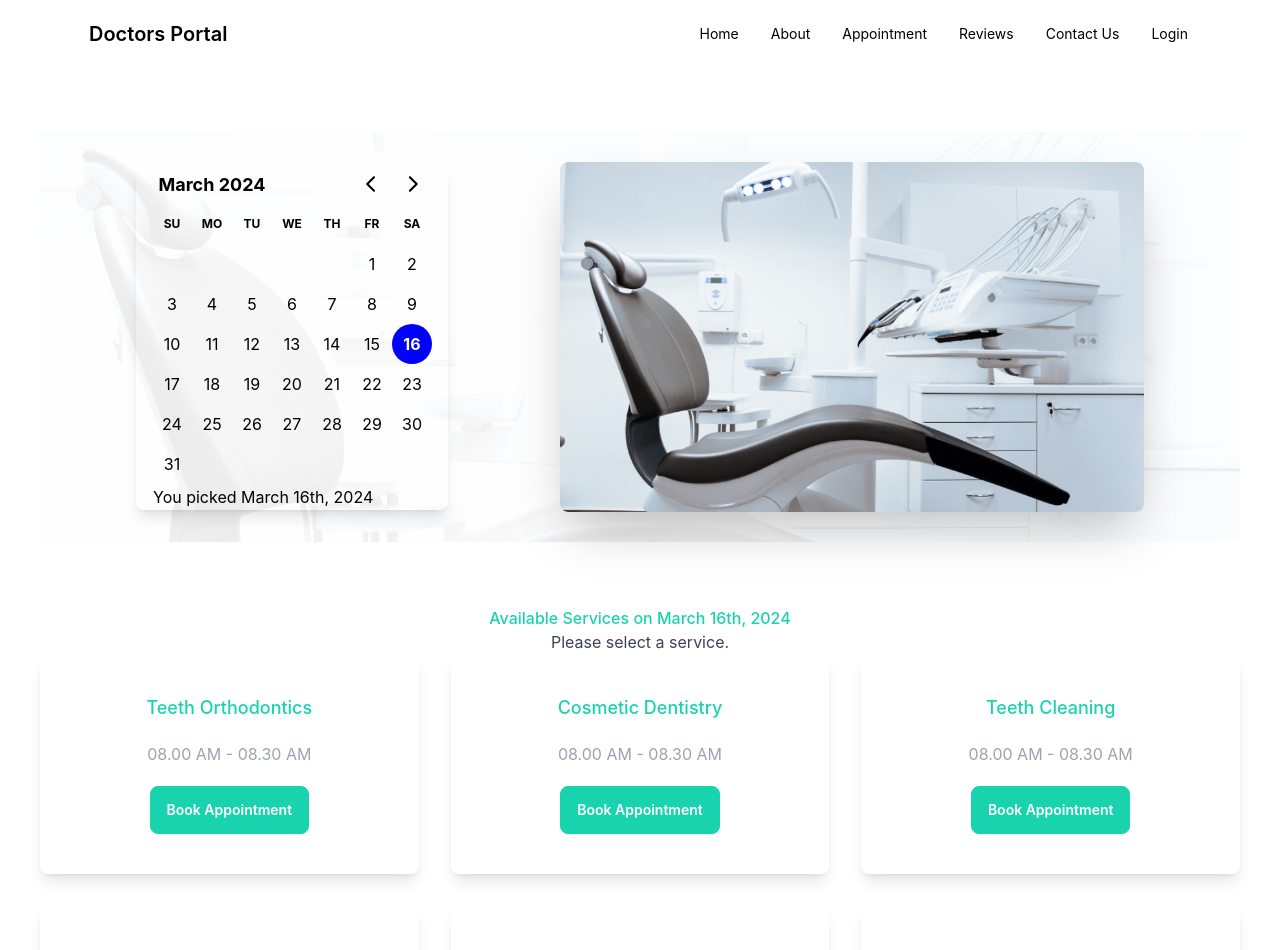
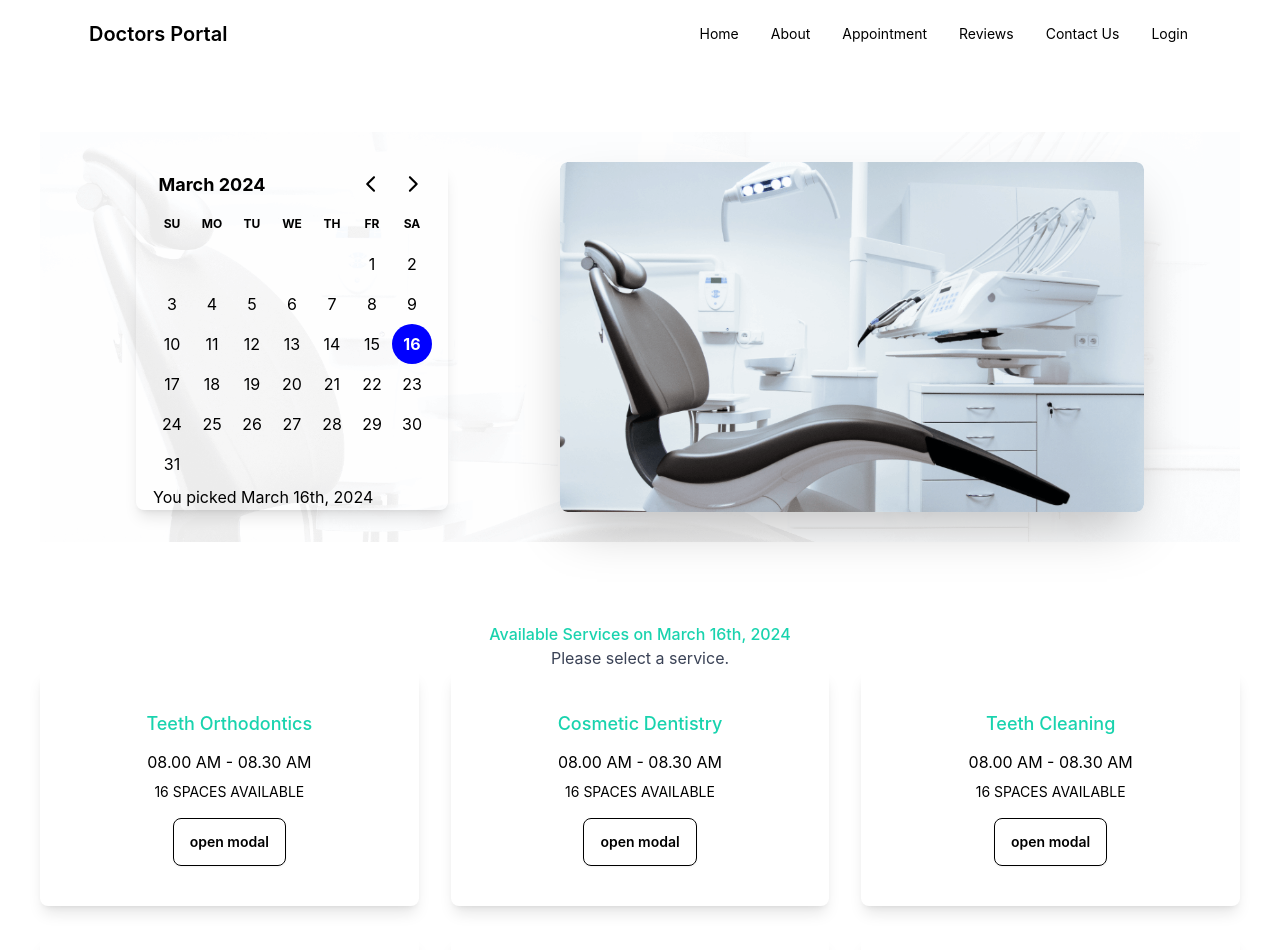
Before and after one commit to TanvirAlamSk/dr-portal, a React (Create React App) app: page /appointment in a window 1280 px wide. Shown: the top 950 px of the page. Built offline with nearby package versions, Linux system fonts and the light colour scheme.

Commit message:
work on modal

```diff
--- a/src/Pages/Appointment/AvailableSlot/AppointmentType/AppointmentModal/AppointmentModal.js
+++ b/src/Pages/Appointment/AvailableSlot/AppointmentType/AppointmentModal/AppointmentModal.js
@@ -1,9 +1,51 @@
 import React from 'react';
 
-const AppointmentModal = () => {
+const AppointmentModal = ({ availableService }) => {
+    const { name, slots, id } = availableService;
     return (
+
+        // <dialog id={`my_modal_${id}`} className="modal">
+        //     {/* modal */}
+        //     <form className="modal-box" >
+        //         <form method="dialog">
+        //             <button className="btn btn-sm btn-circle btn-ghost text-white absolute right-2 top-2 bg-neutral ">✕</button>
+        //         </form>
+        //         <h3 className="font-bold text-lg">{name}</h3>
+        //         <select className='w-full text-black my-8 rounded-md py-2 bg-slate-200'>
+        //             {
+        //                 slots.map((slot, id) => <option
+        //                     value={slot} key={id} className='px-2'>
+        //                     {slot}
+        //                 </option>)
+        //             }
+        //         </select>
+
+
+        //         {/* <form onSubmit={handelmodal}> */}
+        //         <form method="dialog" >
+        //             <input name='name' placeholder='Full Name' className='w-full p-2 rounded-md bg-slate-200'></input>
+        //             <br></br>
+        //             <input name='email' placeholder='Email' className='w-full my-6 p-2 rounded-md bg-slate-200'></input>
+        //             <br></br>
+        //             <input name='number' placeholder='Phone Number' className='w-full p-2 mb-10 rounded-md bg-slate-200'></input>
+        //             <input type='submit' value="SUBMIT" className="btn btn-neutral w-full font-thin"></input>
+        //         </form>
+        //         {/* </form> */}
+
+        //     </form>
+        // </dialog>
+
         <div>
-
+            <input type="checkbox" id={`my_modal_${id}`} className="modal-toggle" />
+            <div className="modal" role="dialog">
+                <div className="modal-box">
+                    <h3 className="font-bold text-lg">Hello!</h3>
+                    <p className="py-4">This modal works with a hidden checkbox!</p>
+                    <div className="modal-action">
+                        <label htmlFor={`my_modal_${id}`} className="btn">Close!</label>
+                    </div>
+                </div>
+            </div>
         </div>
     );
 };
--- a/src/Pages/Appointment/AvailableSlot/AppointmentType/AppointmentType.js
+++ b/src/Pages/Appointment/AvailableSlot/AppointmentType/AppointmentType.js
@@ -1,50 +1,23 @@
 import React from 'react';
+import AppointmentModal from './AppointmentModal/AppointmentModal';
 
 const AppointmentType = ({ availableService }) => {
     const { name, slots, id } = availableService;
-    const handelmodal = (event) => {
-        event.preventDefault();
-        const name = event.target.name.value
-        console.log(name)
+    const handelModal = (event) => {
+        // event.preventDefault();
+        // const name = event.target.name.value;
+        // console.log(name);
     }
     return (
         <div className='shadow-lg p-10 rounded-lg'>
             <h5 className='text-secondary text-lg font-medium'>{name}</h5>
-            <input className='my-5 text-center' placeholder={`${slots[0]}`}></input>
-            <br></br>
-            <button className='btn btn-secondary text-white' onClick={() => document.getElementById(`my_modal_${id}`).showModal()}>Book Appointment</button>
+            <p className='mt-3 text-center'>{`${slots[0]}`}</p>
+            <p className='mt-2 mb-4 text-center text-sm'> {`${slots.length}`} SPACES AVAILABLE</p>
 
-            {/*  */}
-            <dialog id={`my_modal_${id}`} className="modal">
-                <form className="modal-box" >
-                    <form method="dialog">
-                        <button className="btn btn-sm btn-circle btn-ghost text-white absolute right-2 top-2 bg-neutral ">✕</button>
-                    </form>
-                    <h3 className="font-bold text-lg">{name}</h3>
-                    <select className='w-full text-black my-8 rounded-md py-2 bg-slate-200'>
-                        {
-                            slots.map((slot, id) => <option
-                                value={slot} key={id} className='px-2'>
-                                {slot}
-                            </option>)
-                        }
-                    </select>
+            <label htmlFor={`my_modal_${id}`} className="btn">open modal</label>
+            {/* <label className='btn btn-secondary text-white' onClick={() => document.getElementById(`my_modal_${id}`).showModal()}>Book Appointment</label> */}
 
-                    {/* modal */}
-                    {/* <form onSubmit={handelmodal}> */}
-                    <form method="dialog" >
-                        <input name='name' placeholder='Full Name' className='w-full p-2 rounded-md bg-slate-200'></input>
-                        <br></br>
-                        <input name='email' placeholder='Email' className='w-full my-6 p-2 rounded-md bg-slate-200'></input>
-                        <br></br>
-                        <input name='number' placeholder='Phone Number' className='w-full p-2 mb-10 rounded-md bg-slate-200'></input>
-                        <input type='submit' value="SUBMIT" className="btn btn-neutral w-full font-thin"></input>
-                    </form>
-                    {/* </form> */}
-
-                </form>
-            </dialog>
-            {/*  */}
+            <AppointmentModal availableService={availableService} ></AppointmentModal>
         </div>
     );
 };
--- a/src/Pages/Appointment/AvailableSlot/AvailableSlot.js
+++ b/src/Pages/Appointment/AvailableSlot/AvailableSlot.js
@@ -1,16 +1,17 @@
 import React, { useEffect, useState } from 'react';
 import AppointmentType from './AppointmentType/AppointmentType';
+import AppointmentModal from './AppointmentType/AppointmentModal/AppointmentModal';
 
 const AvailableSlot = ({ selected }) => {
     const [availableServices, setAvailableServices] = useState([]);
 
     useEffect(() => {
         fetch("appointmentOptions.json")
-            .then((responce) => responce.json())
+            .then((response) => response.json())
             .then((data) => setAvailableServices(data))
     }, [])
     return (
-        <div className='text-center'>
+        <div className='text-center my-20'>
             <p className='text-secondary font-medium'>Available Services on {selected}</p>
             <p className='text-neutral'>Please select a service.</p>
             <div className='grid grid-cols-1 md:grid-cols-2 lg:grid-cols-3 gap-8'>
@@ -22,6 +23,7 @@ const AvailableSlot = ({ selected }) => {
                     </AppointmentType>)
                 }
             </div>
+            {/* <AppointmentModal  ></AppointmentModal> */}
         </div>
     );
 };
--- a/src/Pages/Appointment/TimeDateSection/TimeDateSection.js
+++ b/src/Pages/Appointment/TimeDateSection/TimeDateSection.js
@@ -3,7 +3,7 @@ import { DayPicker } from 'react-day-picker';
 
 
 const TimeDateSection = ({ selected, setSelected, footer }) => {
-    console.log(selected)
+    // console.log(selected)
     return (
         <div className='shadow-lg rounded-lg P-5'>
             <DayPicker
```
